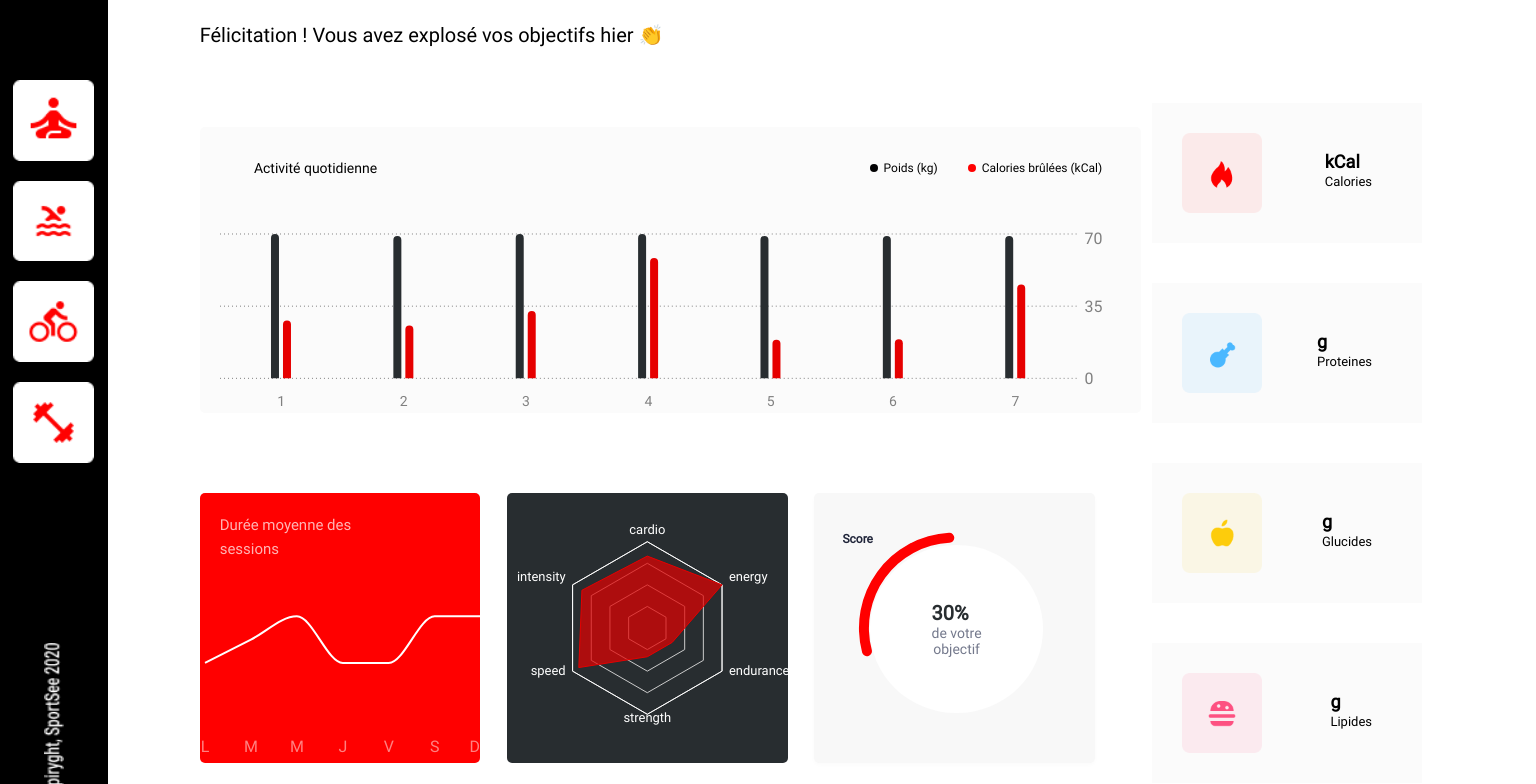
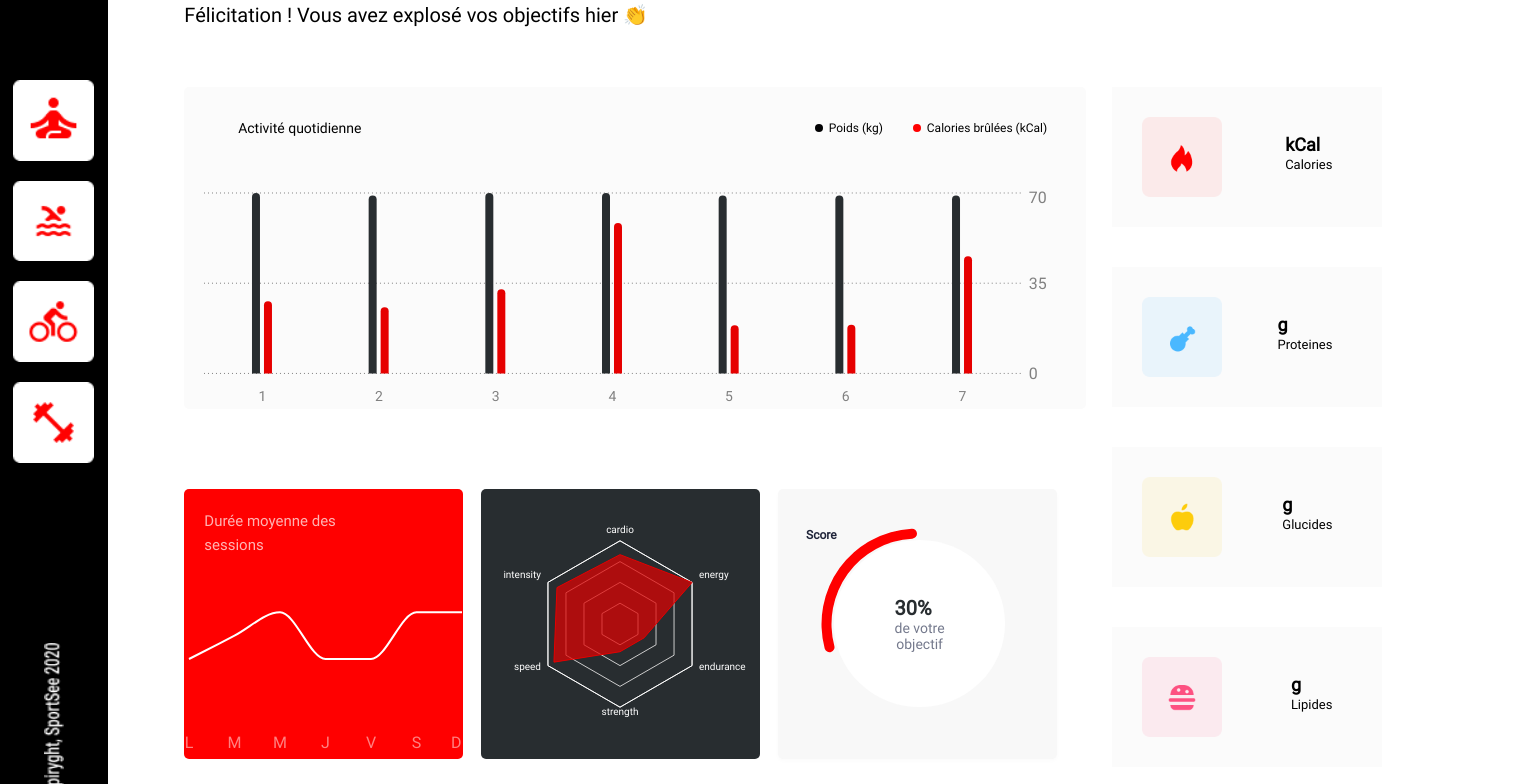
Before and after one commit to CHE-MIMA/sport-see, a React (Create React App) app: page / in a window 1536 px wide. Shown: the part 220-1004 px from the top of the page. Built offline with nearby package versions, Linux system fonts and the light colour scheme; no server answers.

Commit message:
responsive fini

```diff
--- a/src/components/cardinfo/cardinfo.css
+++ b/src/components/cardinfo/cardinfo.css
@@ -4,14 +4,14 @@
 
     display: flex;
     flex-direction: column;
-    margin-left: 75%;
-    margin-top: -550px;
+    margin-right: 5%;
+
 
     }
 .divInfo{
     display: flex;
     justify-content: space-between;
-    margin-top: 50px;
+    margin-top: 40px;
 background-color: rgba(251, 251, 251, 1);
 height: 100px;
 width: 220px;
@@ -44,8 +44,8 @@ margin-top: 00px;
 
         display: flex;
         flex-direction: column;
-        margin-left: 75%;
-        margin-top: -700px;
+        margin-right: 10%;
+
 
         }
     .divInfo{
--- a/src/components/chartBar/Chartbar.js
+++ b/src/components/chartBar/Chartbar.js
@@ -78,7 +78,7 @@ export default function ChartBar() {
                     </div>
                 </div>
             </div>
-            <ResponsiveContainer width="100%" aspect={5}>
+            <ResponsiveContainer width="100%" aspect={4}>
                 <BarChart
 
                     data={activity}
--- a/src/components/chartBar/chartbar.css
+++ b/src/components/chartBar/chartbar.css
@@ -1,9 +1,9 @@
 #chartBarDiv{
     background-color: rgba(251, 251, 251, 1);
-    width: 62%;
+    width: 95%;
     height: 100%;
-    margin-left: 10%;
-    margin-top: 80px;
+
+    margin-top: 40px;
     margin-bottom: 80px;
     border-radius: 5px;
     padding-left: 20px;
@@ -53,8 +53,8 @@
             }
             @media (min-width: 1440px) {
                 #chartBarDiv{
-                    width: 60%;
-                    margin-left: 13%;
+                    width: 95%;
+
 
                 }
 
--- a/src/components/chartLine/chartline.css
+++ b/src/components/chartLine/chartline.css
@@ -1,9 +1,9 @@
 #linechartDiv{
     background-color: rgba(255, 0, 0, 1);
-    width: 21%;
-    height: 210PX;
+    width: 30%;
+    height: 200PX;
   border-radius: 5px;
-  margin-right: 1%;
+  margin-right: 2%;
 
 
 }
@@ -19,7 +19,7 @@
 
 
     }
-    @media (min-width: 1200px) {
+    @media (min-width: 1440px) {
       #linechartDiv
 
   {
--- a/src/components/chartRadar/ChartRadar.js
+++ b/src/components/chartRadar/ChartRadar.js
@@ -49,13 +49,13 @@ export default function ChartRadar() {
                 <RadarChart cx="50%" cy="50%" outerRadius="80%" data={data}
                     margin={{
                         top: 0,
-                        right: 45,
-                        left: 20,
+                        right: 70,
+                        left: 0,
                         bottom: 0,
                     }}>
                     <PolarGrid radialLines={false} />
                     <PolarAngleAxis dataKey="subject" tickLine={false}
-                        tick={{ fontSize: 13, fontWeight: 500 }} stroke="#fff" />
+                        tick={{ fontSize: 10, fontWeight: 400 }} stroke="#fff" />
                     <Radar dataKey="A" fill="#E60000" stroke="#E60000" fillOpacity={0.7} />
                 </RadarChart>
             </ResponsiveContainer>
--- a/src/components/chartRadar/radarchart.css
+++ b/src/components/chartRadar/radarchart.css
@@ -1,11 +1,11 @@
 #radarchartDiv{
 background-color: rgba(40, 45, 48, 1);
-width: 21%;
-height: 210px;
+width: 30%;
+height: 200px;
 border-radius: 5px;
 
 }
-@media (min-width: 1200px) {
+@media (min-width: 1440px) {
 
 
     #radarchartDiv{
--- a/src/components/chartradialBar/chartRadialBar.css
+++ b/src/components/chartradialBar/chartRadialBar.css
@@ -1,11 +1,11 @@
 .radialBarchart{
     position: relative;
-    width: 21%;
-    height: 210PX;
+    width: 30%;
+    height: 200PX;
     background-color: #f8f8f8;
     box-shadow: 0px 2px 4px rgba(0, 0, 0, 0.0212249);
     border-radius: 5px;
-    margin-left: 1%;
+    margin-left: 2%;
 
 
 }
@@ -39,7 +39,7 @@
     color: #282D30;
     padding-left:5px;
 }
-@media (min-width: 1200px) {
+@media (min-width: 1440px) {
 
 
     .radialBarchart{
--- a/src/components/header/navigation.css
+++ b/src/components/header/navigation.css
@@ -11,13 +11,13 @@
     padding-left: 90px;
     list-style-type: none;
    color: white;
-   font-size: 25px;
+   font-size: 20px;
    margin-top: 20px;
    font-weight: 500;
   }
   .logo {
    padding-left: 20px;
-   padding-top: 20px;
+   padding-top: 10px;
   }
     .logoimg {
       height: 70px;
@@ -35,7 +35,11 @@ display: flex;
   @media (min-width: 1440px) {
     li{
       padding-left: 200px;
+      font-size: 25px;
+    }
+    .logo {
 
-    }
+      padding-top: 20px;
+     }
 
 }
--- a/src/components/navVertical/navertical.css
+++ b/src/components/navVertical/navertical.css
@@ -18,8 +18,8 @@
     width: 15px;
     height: 130px;
     align-self:center;
-    margin-top: 180px;
-    padding-bottom: 50PX;
+    margin-top: 170px;
+    padding-bottom: 40PX;
     }
     @media (min-width: 1424px) {
         .footer{
--- a/src/components/profil/profil.css
+++ b/src/components/profil/profil.css
@@ -14,8 +14,8 @@ font-size: 30px;
 }
 @media (min-width: 1440px) {
     .profil-title{
-        margin-top: -900px;
-        margin-left: 13%;
+        margin-top: -920px;
+        margin-left: 12%;
         font-size: 40px;
         }
         .profil-span{
@@ -24,7 +24,7 @@ font-size: 30px;
 
         }
         .profil-p{
-            margin-left: 13%;
+            margin-left: 12%;
             font-size: 20px;
         }
 
--- a/src/pages/Dashbord.jsx
+++ b/src/pages/Dashbord.jsx
@@ -19,6 +19,7 @@ const Dashbord = () => {
              <Profil />
 
             <div className='container-div'>
+                <div className="chart-card-flex">
                    <div className='charts'>
                          <ChartBar />
                         <div className='flex-charts'>
@@ -26,9 +27,9 @@ const Dashbord = () => {
                          < ChartRadar />
                          < Scorechart/>
                         </div>
-
                     </div>
                    <Cardinfo />
+                </div>
             </div>
 
         </div>
--- a/src/styles/main.css
+++ b/src/styles/main.css
@@ -16,16 +16,16 @@ p{
     margin-left: 200px;
     font-size: 20px;
 }
+.charts{
+width: 90%;
+height: 100%;
+margin-left:12%;
+}
 .flex-charts{
- margin-left:10%;
+
 display: flex;
 margin-top: 30PX;
 }
-
-@media (min-width: 1440px) {
-    .flex-charts{
-        margin-left:13%;
-
-       }
-
+.chart-card-flex{
+    display: flex;
 }
```
Lines whose indentation alone changed are shown as unchanged.
